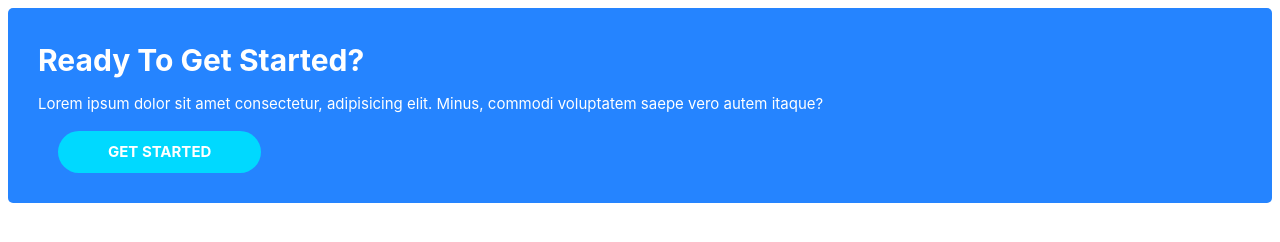
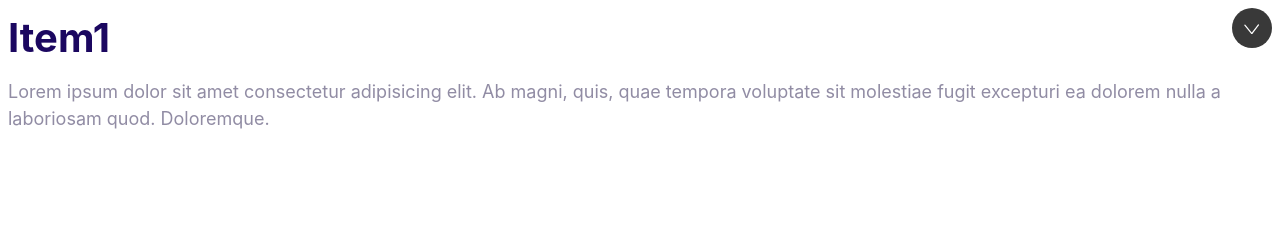
Before and after one commit to cynthiame/cynthify, a plain HTML site: page index.html in a window 1280 px wide. Drawn offline with Linux system fonts and the light colour scheme.

Commit message:
make styles on the collapsibles.

```diff
--- a/css/styles.css
+++ b/css/styles.css
@@ -172,6 +172,10 @@ a {
 
 .icon--other-color {
     fill:black
+}
+
+.icon--white {
+    fill:white
 }
 
 .icon-container {
@@ -545,3 +549,35 @@ a {
         margin: 0 2rem;
     }
 }
+
+/* Collapsibles */
+.collapsible__header {
+    display: flex;
+    justify-content: space-between;
+}
+
+.collapsible__heading {
+    margin-top: 0;
+    font-size: 4rem;
+}
+
+.collapsible__chevron {
+    transform: rotate(-90deg);
+    transition: transform 0.3s;
+}
+
+.collapsible__content {
+    max-height: 0;
+    opacity: 0;
+    overflow: hidden;
+    transition: all 0.35s;
+}
+
+.collapsible--expanded .collapsible__chevron {
+    transform: rotate(0);
+}
+
+.collapsible--expanded .collapsible__content {
+    max-height: 100vh;
+    opacity: 1;
+}
--- a/index.html
+++ b/index.html
@@ -9,17 +9,19 @@
     <link rel="stylesheet" href="css/styles.css" />
   </head>
   <body>
-    <div class="callout callout--primary">
-      <div class="grid grid--cols-2">
-        <div class="callout__content">
-          <h2 class="callout__heading">Ready To Get Started?</h2>
-          <p>
-            Lorem ipsum dolor sit amet consectetur, adipisicing elit. Minus,
-            commodi voluptatem saepe vero autem itaque?
-          </p>
-        </div>
-        <a href="#" class="btn btn--small btn--stretched">Get Started</a>
+    <div class="collapsible collapsible--expanded">
+      <header class="collapsible__header">
+        <h2 class="collapsible__heading">Item1</h2>
+        <svg class="icon icon--white collapsible__chevron">
+          <use xlink:href="images/sprite.svg#chevron"></use>
+        </svg>
+      </header>
+      <div class="collapsible__content">
+        Lorem ipsum dolor sit amet consectetur adipisicing elit. Ab magni, quis,
+        quae tempora voluptate sit molestiae fugit excepturi ea dolorem nulla a
+        laboriosam quod. Doloremque.
       </div>
     </div>
+    <script src="js/main.js"></script>
   </body>
 </html>
--- /dev/null
+++ b/js/main.js
@@ -0,0 +1,6 @@
+const collapsibles = document.querySelectorAll(".collapsible");
+collapsibles.forEach((item) =>
+  item.addEventListener("click", function () {
+    this.classList.toggle("collapsible--expanded");
+  })
+);
```
Also changed, not shown: components/collapsibles.html (added, +14 -0 lines).
